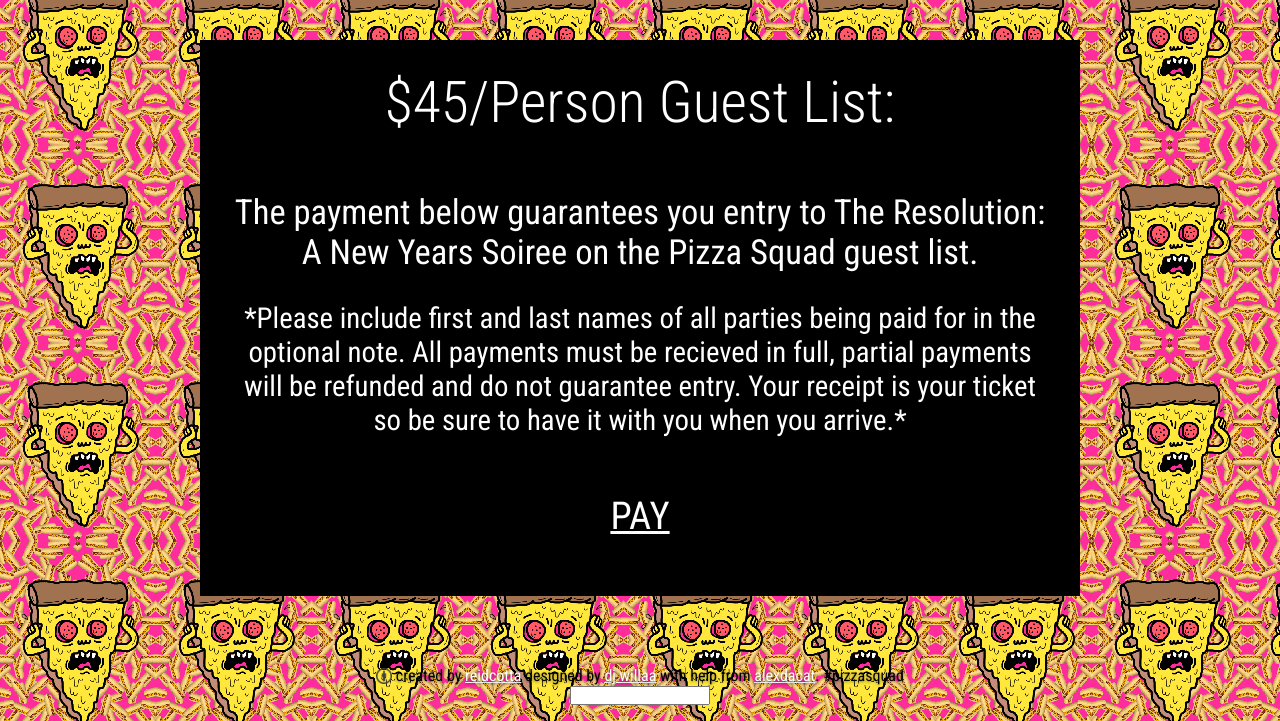
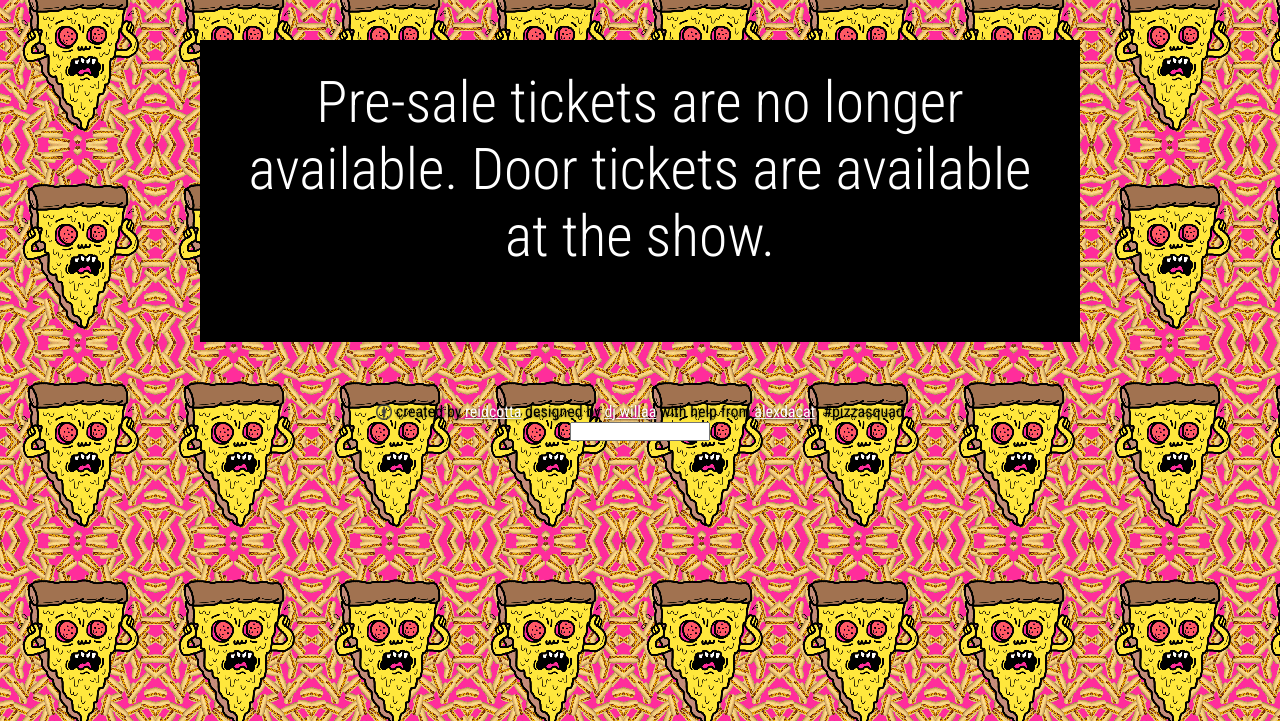
Before and after one commit to rchatham/dontstopthepizzaparty, a Jekyll site: the page built from guest-list.html, in a window 1280 px wide. Shown: the part 449-1170 px from the top of the page. Built offline with Jekyll 4.4.1, drawn with Linux system fonts in a browser that asks for light colours.

Commit message:
Update guest-list.html

```diff
--- a/guest-list.html
+++ b/guest-list.html
@@ -9,9 +9,5 @@ layout: page
 
 <div class="content full-bleed">
 <div class="spacer triple">
-  <h1>$45/Person Guest List:</h1>
-  <h3>The payment below guarantees you entry to The Resolution: A New Years Soiree on the Pizza Squad guest list.</h3>
-  <h5>*Please include first and last names of all parties being paid for in the optional note. All payments must be recieved in full, partial payments will be refunded and do not guarantee entry. Your receipt is your ticket so be sure to have it with you when you arrive.*</h5>
-  <h1><a href="http://paypal.me/juneYA/45" target="_blank">PAY</a></h1>
+	<h1>Pre-sale tickets are no longer available. Door tickets are available at the show.</h1>
 </div>
-</div>
```
